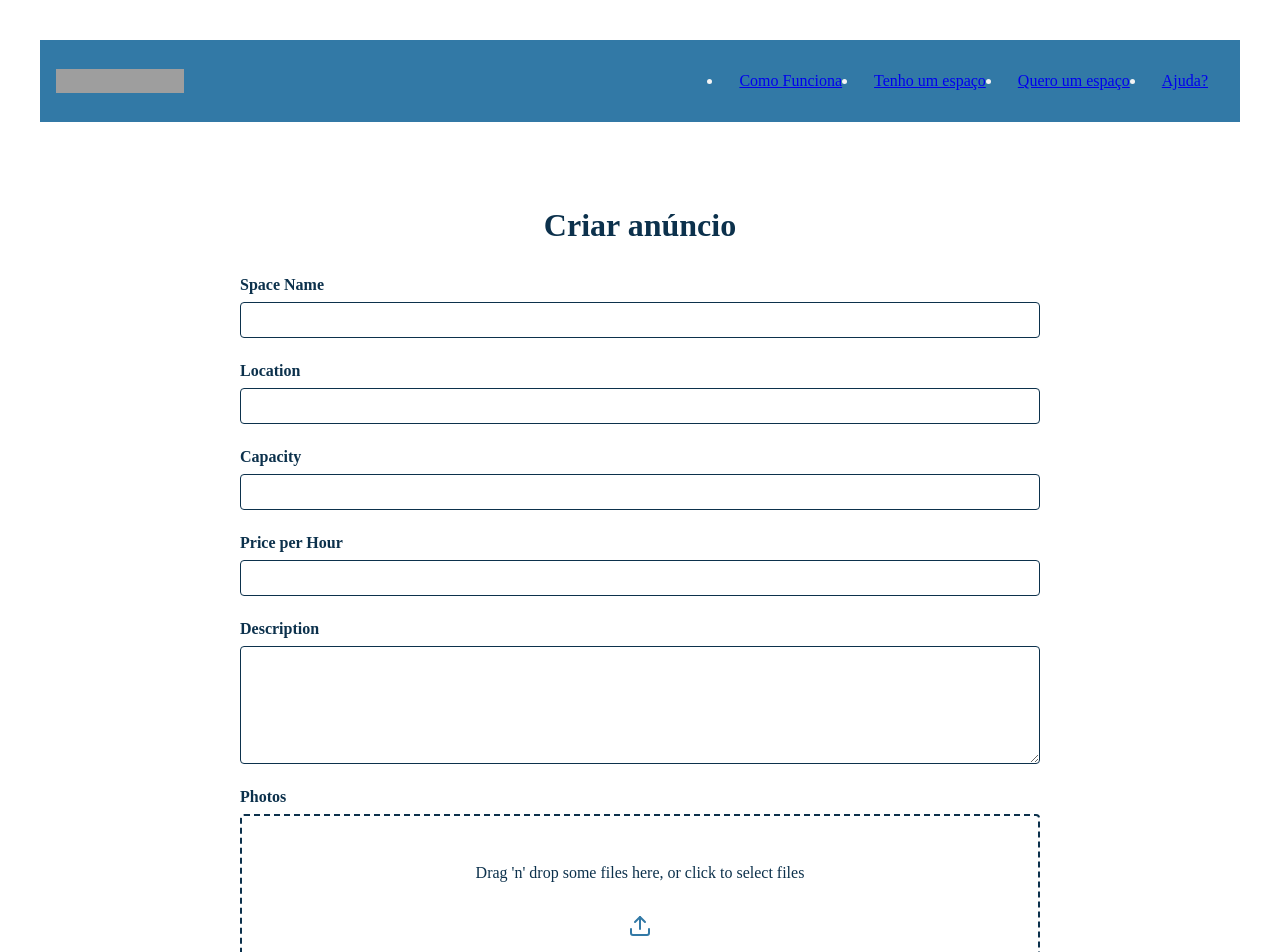
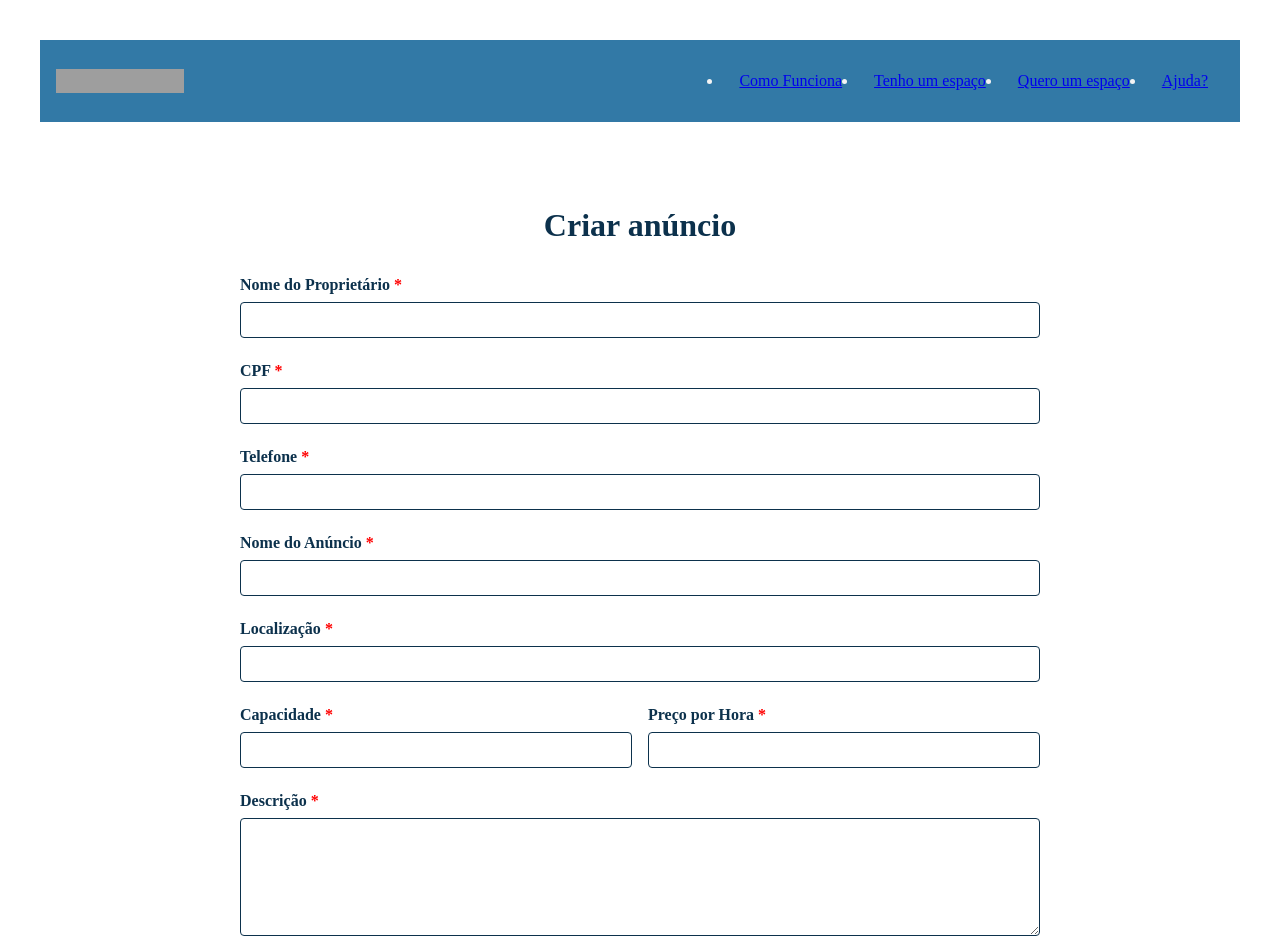
Before and after one commit to VBS1998/IZYPlace-web-app, a Next.js app in the folder ui/: page /publish in a window 1280 px wide. Shown: the top 952 px of the page. Built offline with nearby package versions, Linux system fonts and the light colour scheme; grey boxes are pictures that could not be loaded.

Commit message:
Added other fields

```diff
--- a/ui/src/app/publish/PublishPage.module.css
+++ b/ui/src/app/publish/PublishPage.module.css
@@ -43,6 +43,7 @@
     border: 1px solid #0C314C;
     border-radius: 4px;
     font-size: 1rem;
+    color: #0C314C;
   }
 
   .formGroup textarea {
--- a/ui/src/app/publish/page.tsx
+++ b/ui/src/app/publish/page.tsx
@@ -14,7 +14,16 @@ const PublishPage = () => {
         pricePerHour: '',
         description: '',
     })
+
+    const [userData, setUserData] = useState({
+        name: '',
+        id: '',
+        phone: '',
+    })
+
     const [photos, setPhotos] = useState<File[]>([])
+
+    const redStar = (<label style={{color: "red"}}>*</ label>)
 
     const onDrop = (acceptedFiles: File[]) => {
         setPhotos(prevPhotos => [...prevPhotos, ...acceptedFiles])
@@ -27,9 +36,14 @@ const PublishPage = () => {
         }
     })
 
-    const handleInputChange = (e: React.ChangeEvent<HTMLInputElement | HTMLTextAreaElement>) => {
+    const handleSpaceInputChange = (e: React.ChangeEvent<HTMLInputElement | HTMLTextAreaElement>) => {
         const { name, value } = e.target
         setSpaceData(prevData => ({ ...prevData, [name]: value }))
+    }
+
+    const handleUserInputChange = (e: React.ChangeEvent<HTMLInputElement | HTMLTextAreaElement>) => {
+        const { name, value } = e.target
+        setUserData(prevData => ({ ...prevData, [name]: value }))
     }
 
     const handleSubmit = (e: React.FormEvent) => {
@@ -50,67 +64,102 @@ const PublishPage = () => {
             <h1 className={styles.title}>Criar anúncio</h1>
             <form onSubmit={handleSubmit} className={styles.form}>
                 <div className={styles.formGroup}>
-                <label htmlFor="name">Space Name</label>
+                    <label htmlFor="OwnerName">Nome do Proprietário {redStar}</label>
                     <input
                         type="text"
-                    id="name"
+                        id="OwnerName"
                         name="name"
-                    value={spaceData.name}
-                    onChange={handleInputChange}
+                        value={userData.name}
+                        onChange={handleUserInputChange}
                         required
                     />
                 </div>
                 <div className={styles.formGroup}>
-                <label htmlFor="location">Location</label>
+                    <label htmlFor="OwnerId">CPF {redStar}</label>
+                    <input
+                        type="text"
+                        id="OwnerId"
+                        name="id"
+                        value={userData.id}
+                        onChange={handleUserInputChange}
+                        required
+                    />
+                </div>
+                <div className={styles.formGroup}>
+                    <label htmlFor="PhoneNumber">Telefone {redStar}</label>
+                    <input
+                        type="text"
+                        id="PhoneNumber"
+                        name="phone"
+                        value={userData.phone}
+                        onChange={handleUserInputChange}
+                        required
+                    />
+                </div>
+                <div className={styles.formGroup}>
+                    <label htmlFor="SpaceName">Nome do Anúncio {redStar}</label>
+                    <input
+                        type="text"
+                        id="spaceName"
+                        name="name"
+                        value={spaceData.name}
+                        onChange={handleSpaceInputChange}
+                        required
+                    />
+                </div>
+                <div className={styles.formGroup}>
+                    <label htmlFor="location">Localização {redStar}</label>
                     <input
                         type="text"
                         id="location"
                         name="location"
                         value={spaceData.location}
-                    onChange={handleInputChange}
+                        onChange={handleSpaceInputChange}
                         required
                     />
                 </div>
-                <div className={styles.formGroup}>
-                <label htmlFor="capacity">Capacity</label>
+                <div style={{ display: "flex", gap: "1rem"  }}>
+                    <div className={styles.formGroup} style={{flexGrow: "1"}}>
+                        <label htmlFor="capacity">Capacidade {redStar}</label>
                         <input
                             type="number"
                             id="capacity"
                             name="capacity"
                             value={spaceData.capacity}
-                    onChange={handleInputChange}
+                            onChange={handleSpaceInputChange}
                             required
                         />
                     </div>
-                <div className={styles.formGroup}>
-                <label htmlFor="pricePerHour">Price per Hour</label>
+                    <div className={styles.formGroup} style={{flexGrow: "1"}}>
+                        <label htmlFor="pricePerHour">Preço por Hora {redStar}</label>
                         <input
                             type="number"
                             id="pricePerHour"
                             name="pricePerHour"
                             value={spaceData.pricePerHour}
-                    onChange={handleInputChange}
+                            onChange={handleSpaceInputChange}
+                            required
+                        />
+                    </div>
+                </div>
+                <div className={styles.formGroup}>
+                    <label htmlFor="description">Descrição {redStar}</label>
+                    <textarea
+                        id="description"
+                        name="description"
+                        value={spaceData.description}
+                        onChange={handleSpaceInputChange}
                         required
                     />
                 </div>
                 <div className={styles.formGroup}>
-                <label htmlFor="description">Description</label>
-                <textarea
-                    id="description"
-                    name="description"
-                    value={spaceData.description}
-                    onChange={handleInputChange}
-                    required
-                />
-                </div>
-                <div className={styles.formGroup}>
-                <label>Photos</label>
+                    <label>Photos {redStar}</label>
                     <div {...getRootProps()} className={styles.dropzone}>
                         <input {...getInputProps()} />
                         {isDragActive ? (
-                    <p>Drop the files here ...</p>
+                        <p>Solte as imagens aqui.</p>
                         ) : (
-                    <p>Drag 'n' drop some files here, or click to select files</p>
+                        <p>Clique e arraste as imagens para cá. Ou, se preferir, clique para escolher o arquivo.</p>
                         )}
                         <Upload className={styles.uploadIcon} />
                     </div>
@@ -127,7 +176,7 @@ const PublishPage = () => {
                     ))}
                 </div>
                 )}
-                <button type="submit" className={styles.submitButton}>Upload Space</button>
+                <button type="submit" className={styles.submitButton}>Adicionar Local</button>
             </form>
             </main>
         </div>
```
Lines whose indentation alone changed are shown as unchanged.
